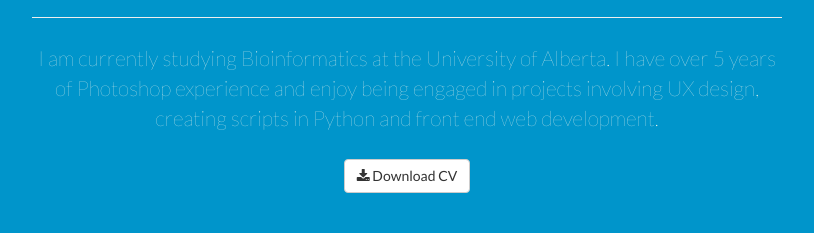
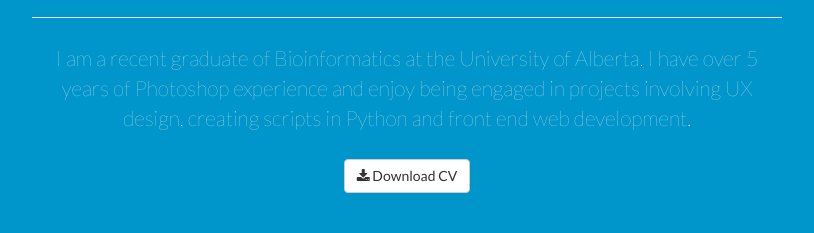
Before and after one commit to KJoWu/kimber.github.io, a plain HTML site: page index.html in a window 1280 px wide. Shown: the part 169-402 px from the top of the page, 233-1047 px from the left. Drawn offline with nearby package versions, Linux system fonts and the light colour scheme.

Commit message:
Added new resume and description

```diff
--- a/index.html
+++ b/index.html
@@ -96,7 +96,7 @@
                 <div class="col-lg-8 col-lg-offset-2 text-center">
                     <h3 class="section-heading">Who am I?</h3>
                     <hr class="light">
-                    <p class="default"> I am currently studying Bioinformatics at the University of Alberta. I have over 5 years of Photoshop experience and enjoy being engaged in projects involving UX design, creating scripts in Python and front end web development.</p>
+                    <p class="default"> I am a recent graduate of Bioinformatics at the University of Alberta. I have over 5 years of Photoshop experience and enjoy being engaged in projects involving UX design, creating scripts in Python and front end web development.</p>
                     <a href="img/kim-resume.pdf" download class="btn btn-default btn-xl"><i class="fa fa-download"></i> Download CV</a>
                 </div>
             </div>
```
Also changed, not shown: 1 other file.
